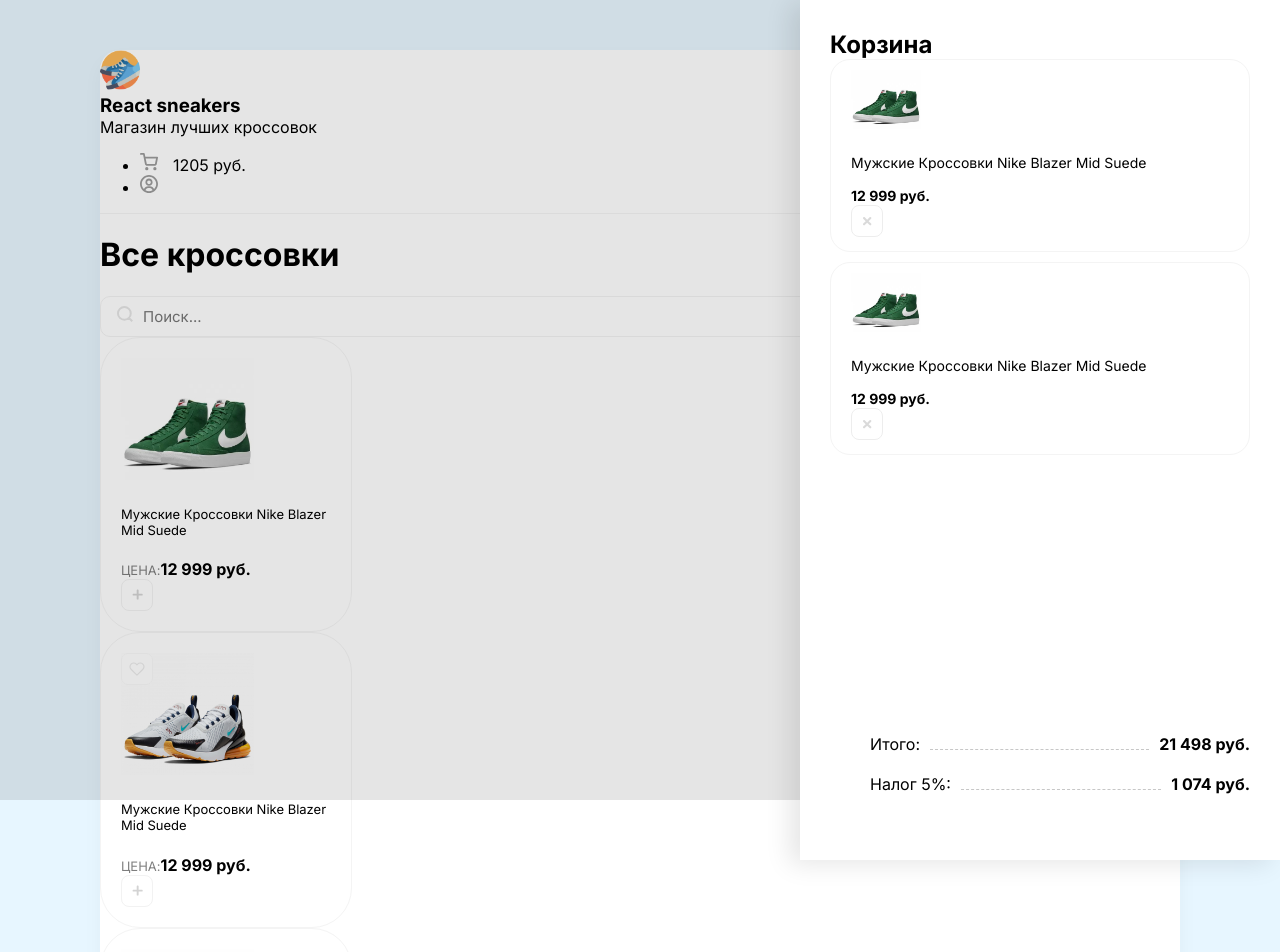
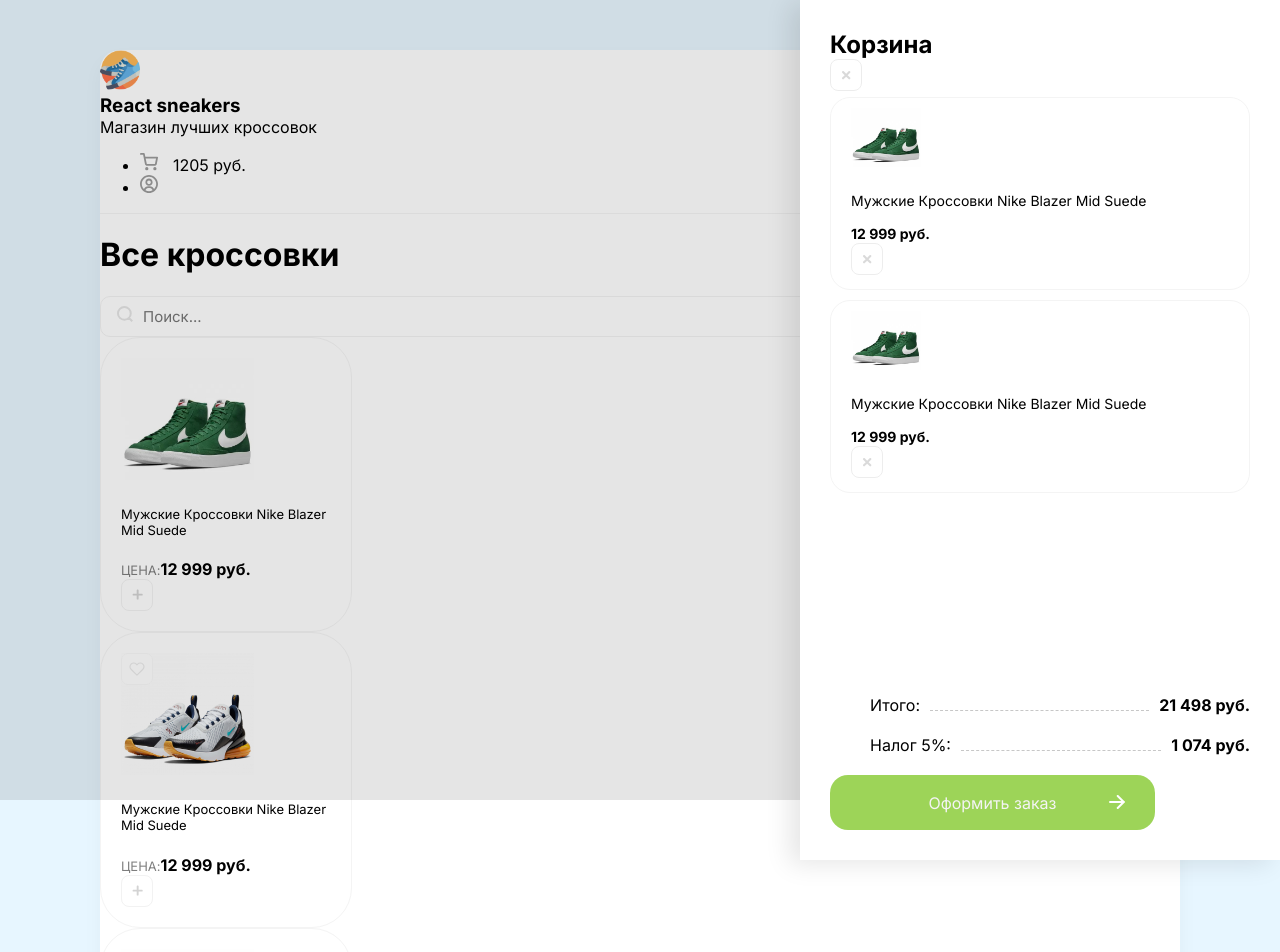
Before and after one commit to juli-ko/react-sneakers, a React (Create React App) app: page / in a window 1280 px wide. Shown: the top 952 px of the page. Built offline with nearby package versions, Linux system fonts and the light colour scheme.

Commit message:
feat: cart layout continuation

```diff
--- a/src/App.js
+++ b/src/App.js
@@ -3,7 +3,12 @@
     <div className="wrapper clear">
       <div className="overlay">
         <div className="drawer">
-          <h2 className="mb-30">Корзина</h2>
+          <h2 className="mb-30 d-flex justify-between">
+            Корзина
+            <div className="remove-btn">
+              <img src="/img/btn-remove.svg" alt="Remove" />
+            </div>
+          </h2>
 
           <div className="cartItems">
             <div className="cartItem d-flex align-center">
@@ -16,7 +21,6 @@
                 <img src="/img/btn-remove.svg" alt="Remove" />
               </div>
             </div>
-
             <div className="cartItem d-flex align-center">
               <div className="cartItemImg" style={{ backgroundImage: 'url(/img/sneakers/1.1.jpg)' }}></div>
               <div className="mr-20 flex">
@@ -29,7 +33,8 @@
             </div>
           </div>
 
-          <ul className="CartTotalBlock">
+          <div className="CartTotalBlock">
+            <ul>
               <li>
                 <span>Итого: </span>
                 <div></div>
@@ -41,6 +46,11 @@
                 <b>1 074 руб. </b>
               </li>
             </ul>
+
+            <button className="greenBtn">
+              Оформить заказ <img src="/img/arrow.svg" alt="arrow" />
+            </button>
+          </div>
         </div>
       </div>
 
--- a/src/index.scss
+++ b/src/index.scss
@@ -126,6 +126,7 @@
   }
   .cartItems {
     flex: 1;
+    overflow: auto;
   }
 }
 
@@ -150,18 +151,12 @@
   b {
     font-size: 14px;
   }
-  .remove-btn {
-    opacity: 0.5;
-    transition: opacity 0.15s ease-in-out;
-    cursor: pointer;
-
-    &:hover {
-      opacity: 1;
-    }
-  }
 }
 
 .CartTotalBlock {
+  ul {
+    margin: 20px 0;
+  }
   li {
     display: flex;
     margin-bottom: 20px;
@@ -173,4 +168,46 @@
     top: -4px;
     margin: 0 10px;
   }
+  .greenBtn {
+    position: relative;
+    &:hover {
+      img {
+        transform: translateX(5px);
+      }
+    }
+
+    img {
+      position: absolute;
+      right: 30px;
+      top: 20px;
+      transition: transform 0.15s ease-in-out;
+    }
+  }
 }
+.remove-btn {
+  opacity: 0.5;
+  transition: opacity 0.15s ease-in-out;
+  cursor: pointer;
+
+  &:hover {
+    opacity: 1;
+  }
+}
+.greenBtn {
+  background-color: #9dd458;
+  width: 325px;
+  height: 55px;
+  border-radius: 18px;
+  border: none;
+  font-size: 16px;
+  color: #f4f4f4;
+  transition: background 0.15s ease-in-out;
+  cursor: pointer;
+
+  &:hover {
+    background: lighten($color: #9dd458, $amount: 5%);
+  }
+  &:active {
+    background: darken($color: #9dd458, $amount: 5%);
+  }
+}
```
Also changed, not shown: public/img/arrow.svg (added). Lines whose indentation alone changed are shown as unchanged.
